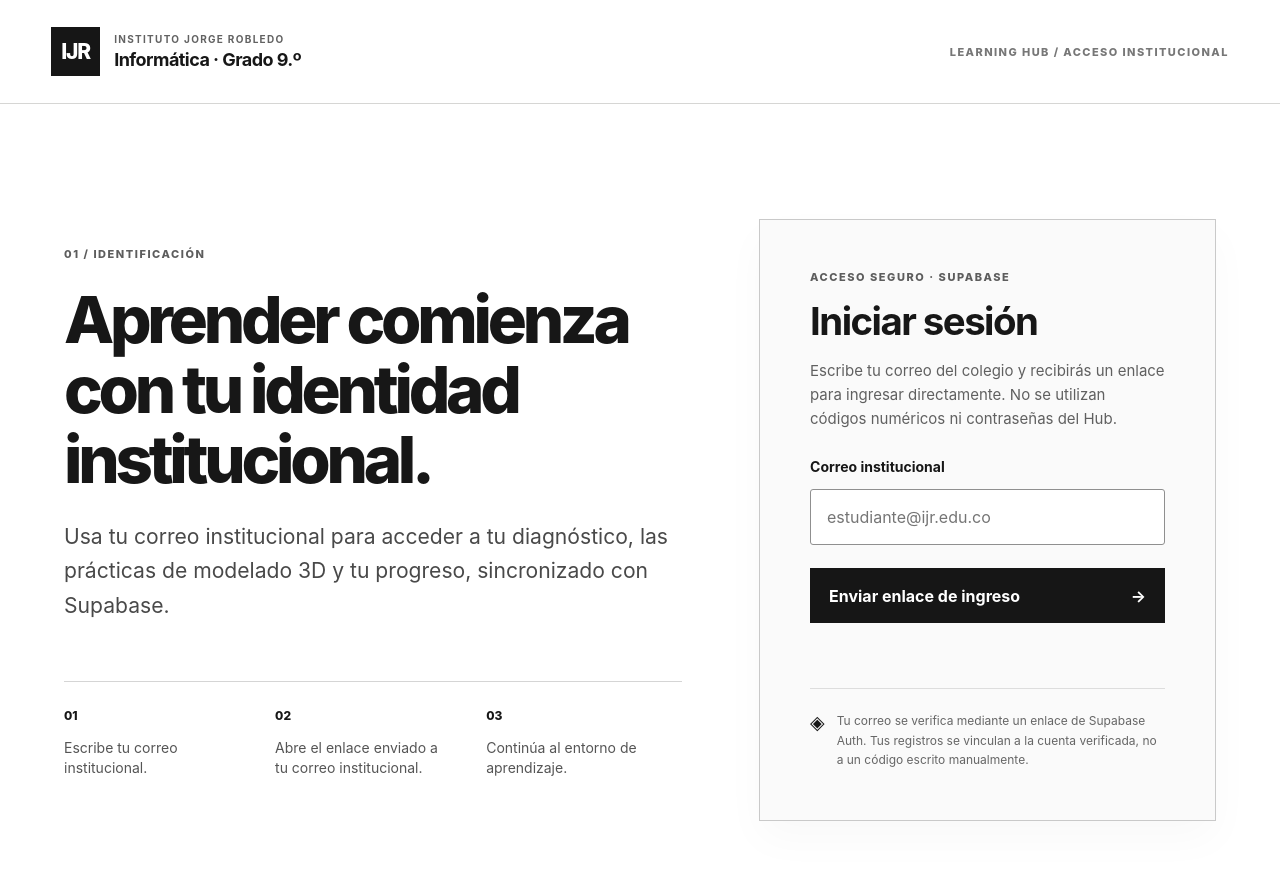
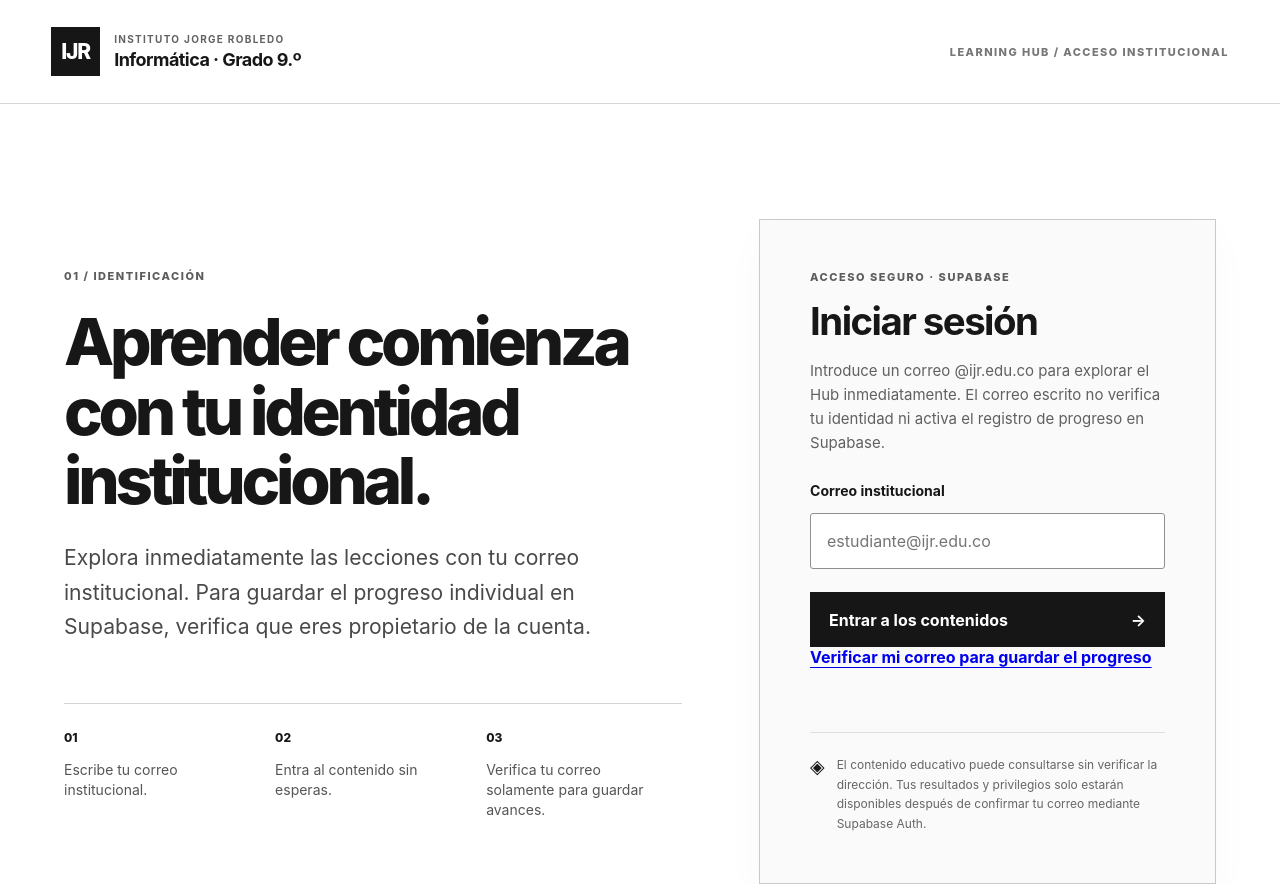
Before and after one commit to IJR-JD/Inform-tica-Noveno, a plain HTML site: page index.html in a window 1280 px wide. Shown: the top 884 px of the page. Drawn offline with Linux system fonts and the light colour scheme.

Commit message:
ui(login): clearly distinguish instant public curriculum preview from identity-verified Supabase progress

```diff
--- a/index.html
+++ b/index.html
@@ -21,26 +21,27 @@
  <section class="login-intro" aria-labelledby="introTitle">
   <p class="login-kicker">01 / IDENTIFICACIÓN</p>
   <h1 id="introTitle">Aprender comienza con tu identidad institucional.</h1>
-  <p class="login-lead">Usa tu correo institucional para acceder a tu diagnóstico, las prácticas de modelado 3D y tu progreso, sincronizado con Supabase.</p>
+  <p class="login-lead">Explora inmediatamente las lecciones con tu correo institucional. Para guardar el progreso individual en Supabase, verifica que eres propietario de la cuenta.</p>
   <div class="login-steps" aria-label="Proceso de acceso">
    <div><span>01</span><p>Escribe tu correo institucional.</p></div>
-   <div><span>02</span><p>Abre el enlace enviado a tu correo institucional.</p></div>
-   <div><span>03</span><p>Continúa al entorno de aprendizaje.</p></div>
+   <div><span>02</span><p>Entra al contenido sin esperas.</p></div>
+   <div><span>03</span><p>Verifica tu correo solamente para guardar avances.</p></div>
   </div>
  </section>
  <section class="login-card" aria-labelledby="formTitle">
   <p class="login-kicker">ACCESO SEGURO · SUPABASE</p>
   <h2 id="formTitle">Iniciar sesión</h2>
-  <p id="loginHelp">Escribe tu correo del colegio y recibirás un enlace para ingresar directamente. No se utilizan códigos numéricos ni contraseñas del Hub.</p>
+  <p id="loginHelp">Introduce un correo @ijr.edu.co para explorar el Hub inmediatamente. El correo escrito no verifica tu identidad ni activa el registro de progreso en Supabase.</p>
   <form id="loginEmailForm" autocomplete="on">
    <label for="loginEmail">Correo institucional</label>
    <input id="loginEmail" type="email" name="email" autocomplete="email" inputmode="email" maxlength="254" placeholder="estudiante@ijr.edu.co" required>
-   <button id="loginSend" class="login-primary" type="submit">Enviar enlace de ingreso <span aria-hidden="true">→</span></button>
+   <button id="loginSend" class="login-primary" type="submit">Entrar a los contenidos <span aria-hidden="true">→</span></button>
   </form>
+  <a id="loginVerifyLink" class="login-secondary login-verify-link" href="./?verify=1">Verificar mi correo para guardar el progreso</a>
   <section id="loginLinkSent" class="login-link-sent" aria-label="Revisa tu correo" hidden><div class="login-sent-icon" aria-hidden="true">✉</div><h3>Revisa tu correo institucional</h3><p>Enviamos un enlace de ingreso a <strong id="loginLinkEmail"></strong>. Ábrelo en este navegador para continuar. También puedes revisar la carpeta de correo no deseado.</p><button type="button" class="login-secondary" id="loginChangeEmail">Utilizar otro correo</button></section>
   <div id="loginLoading" class="login-loading" role="status" hidden>Validando tu sesión institucional…</div>
   <p id="loginMessage" class="login-message" role="status" aria-live="polite"></p>
-  <div class="login-privacy"><span aria-hidden="true">◈</span><p>Tu correo se verifica mediante un enlace de Supabase Auth. Tus registros se vinculan a la cuenta verificada, no a un código escrito manualmente.</p></div>
+  <div class="login-privacy"><span aria-hidden="true">◈</span><p>El contenido educativo puede consultarse sin verificar la dirección. Tus resultados y privilegios solo estarán disponibles después de confirmar tu correo mediante Supabase Auth.</p></div>
  </section>
 </main>
 <footer class="login-footer"><span>INSTITUTO JORGE ROBLEDO · INFORMÁTICA 9.º</span><span>Diagnóstico · Lógica · Geometría · Diseño CAD</span></footer>
```
